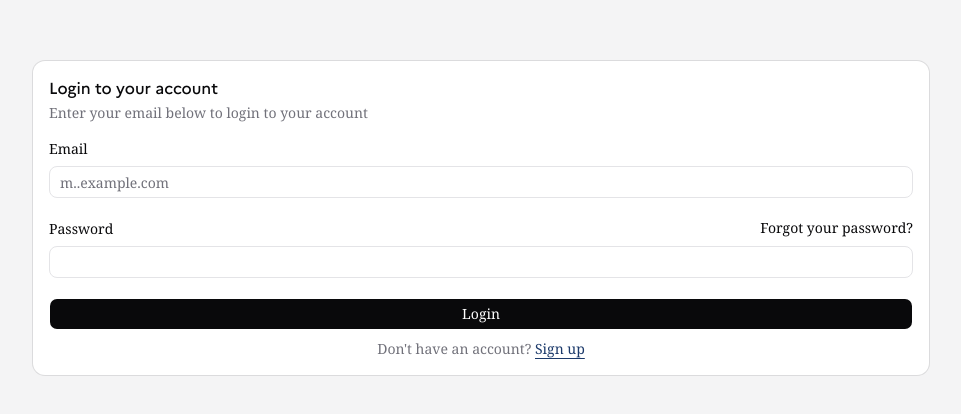
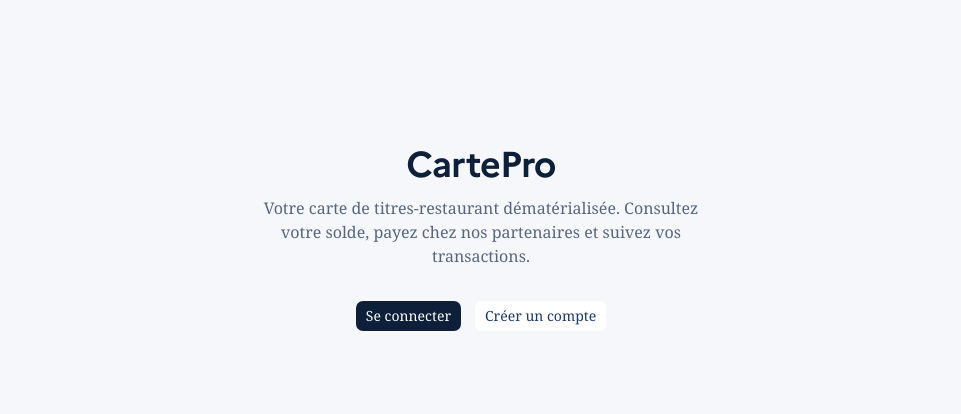
Before and after one commit to Quentin-Epi/CartePro, a React (Vite) app in the folder web/: page / in a window 1280 px wide. Before the commit this address led to /login. Shown: the part 162-576 px from the top of the page, without its empty margins (159-1120 px from the left). Built offline with nearby package versions, Linux system fonts and the light colour scheme.

Commit message:
feat: implement api for login and register

```diff
--- a/web/src/App.tsx
+++ b/web/src/App.tsx
@@ -1,4 +1,7 @@
 import { BrowserRouter, Routes, Route, Navigate } from "react-router-dom"
+import type { ReactNode } from "react"
+import { isLoggedIn } from "./auth"
+import Home from "./pages/home"
 import Login from "./pages/login"
 import Signup from "./pages/signup"
 import PartnerPaymentPage from "./pages/PartnerPages/payment"
@@ -7,17 +10,37 @@ import EmployeeBalancePage from "./pages/EmployeePages/ballance"
 import EmployeePartnersPage from "./pages/EmployeePages/partners"
 import { Header } from "./components/Header"
 
+function RequireAuth({ children }: { children: ReactNode }) {
+  if (!isLoggedIn()) {
+    return <Navigate to="/login" replace />
+  }
+  return <>{children}</>
+}
+
 export default function App() {
   return (
     <BrowserRouter>
       <Routes>
+        <Route path="/" element={<Home />} />
         <Route path="/login" element={<Login />} />
         <Route path="/signup" element={<Signup />} />
-        <Route path="/EmployeePages/payment" element={<><Header /><EmployeePaymentPage /></>} />
-        <Route path="/EmployeePages/balance" element={<><Header /><EmployeeBalancePage /></>} />
-        <Route path="/EmployeePages/partners" element={<><Header /><EmployeePartnersPage /></>} />
-        <Route path="/PartnerPages/payment" element={<><Header /><PartnerPaymentPage /></>} />
-        <Route path="*" element={<><Navigate to="/login" replace /></>} />
+        <Route
+          path="/EmployeePages/payment"
+          element={<RequireAuth><Header /><EmployeePaymentPage /></RequireAuth>}
+        />
+        <Route
+          path="/EmployeePages/balance"
+          element={<RequireAuth><Header /><EmployeeBalancePage /></RequireAuth>}
+        />
+        <Route
+          path="/EmployeePages/partners"
+          element={<RequireAuth><Header /><EmployeePartnersPage /></RequireAuth>}
+        />
+        <Route
+          path="/PartnerPages/payment"
+          element={<RequireAuth><Header /><PartnerPaymentPage /></RequireAuth>}
+        />
+        <Route path="*" element={<><Navigate to="/" replace /></>} />
       </Routes>
     </BrowserRouter>
   )
--- /dev/null
+++ b/web/src/auth.ts
@@ -0,0 +1,39 @@
+// Session utilisateur minimale : on stocke l'UID (+ infos publiques) renvoyé
+// par /auth/login dans le localStorage et on s'en sert comme "token" pour
+// rester connecté entre les visites.
+
+export type AuthUser = {
+  id: string
+  mail: string
+  name: string
+  role?: string
+}
+
+const STORAGE_KEY = "cartepro.user"
+
+export function getUser(): AuthUser | null {
+  try {
+    const raw = localStorage.getItem(STORAGE_KEY)
+    return raw ? (JSON.parse(raw) as AuthUser) : null
+  } catch {
+    return null
+  }
+}
+
+export function setUser(user: AuthUser): void {
+  try {
+    localStorage.setItem(STORAGE_KEY, JSON.stringify(user))
+  } catch {
+  }
+}
+
+export function clearUser(): void {
+  try {
+    localStorage.removeItem(STORAGE_KEY)
+  } catch {
+  }
+}
+
+export function isLoggedIn(): boolean {
+  return getUser() !== null
+}
--- a/web/src/components/Watermark.tsx
+++ b/web/src/components/Watermark.tsx
@@ -13,7 +13,7 @@ export function Watermark({
     <div className="relative w-full overflow-hidden">
       <div
         title={text}
-        className="bg-amber-500/90 text-amber-950 font-bold text-center text-xs md:text-sm py-1.5 px-4 shadow-xs flex items-center justify-center gap-2 border-b border-amber-600/30"
+        className="bg-brand-accent-strong text-white font-bold text-center text-xs md:text-sm py-1.5 px-4 shadow-xs flex items-center justify-center gap-2 border-b border-brand-accent"
       >
         <svg
           xmlns="http://www.w3.org/2000/svg"
@@ -29,7 +29,7 @@ export function Watermark({
             d="M12 9v2m0 4h.01m-6.938 4h13.856c1.54 0 2.502-1.667 1.732-3L13.732 4c-.77-1.333-2.694-1.333-3.464 0L3.34 16c-.77 1.333.192 3 1.732 3z"
           />
         </svg>
-        <span>ENVIRONNEMENT DE SIMULATION — Les montants affichés n&apos;ont aucune valeur légale</span>
+        <span>ENVIRONNEMENT DE SIMULATION — Les montants affichés n'ont aucune valeur légale</span>
       </div>
 
       <div className="relative z-10 w-full">{children}</div>
--- a/web/src/components/login-form.tsx
+++ b/web/src/components/login-form.tsx
@@ -1,5 +1,8 @@
-import { Link } from "react-router-dom"
+import { useState } from "react"
+import { Link, useNavigate } from "react-router-dom"
 import { cn } from "../lib/utils"
+import { api } from "../api"
+import { setUser, type AuthUser } from "../auth"
 import { Button } from "../components/ui/button"
 import {
   Card,
@@ -11,54 +14,101 @@ import {
 import {
   Field,
   FieldDescription,
+  FieldError,
   FieldGroup,
   FieldLabel,
 } from "../components/ui/field"
 import { Input } from "../components/ui/input"
 
+const AFTER_LOGIN_ROUTE = "/EmployeePages/balance"
+
 export function LoginForm({
   className,
   ...props
 }: React.ComponentProps<"div">) {
+  const navigate = useNavigate()
+  const [mail, setMail] = useState("")
+  const [password, setPassword] = useState("")
+  const [error, setError] = useState<string | null>(null)
+  const [loading, setLoading] = useState(false)
+
+  async function handleSubmit(event: React.FormEvent<HTMLFormElement>) {
+    event.preventDefault()
+    setError(null)
+    setLoading(true)
+
+    try {
+      const user = await api<AuthUser>("/auth/login", {
+        method: "POST",
+        headers: { "Content-Type": "application/json" },
+        body: JSON.stringify({ mail, password }),
+      })
+
+      setUser(user)
+      navigate(AFTER_LOGIN_ROUTE, { replace: true })
+    } catch (err) {
+      if (err instanceof Error && err.message.includes("401")) {
+        setError("E-mail ou mot de passe incorrect.")
+      } else {
+        setError("Connexion impossible. Réessayez plus tard.")
+      }
+    } finally {
+      setLoading(false)
+    }
+  }
+
   return (
     <div className={cn("flex flex-col gap-6", className)} {...props}>
       <Card>
         <CardHeader>
-          <CardTitle>Login to your account</CardTitle>
+          <CardTitle>Connexion à votre compte</CardTitle>
           <CardDescription>
-            Enter your email below to login to your account
+            Saisissez votre e-mail pour vous connecter
           </CardDescription>
         </CardHeader>
         <CardContent>
-          <form>
+          <form onSubmit={handleSubmit}>
             <FieldGroup>
               <Field>
-                <FieldLabel htmlFor="email">Email</FieldLabel>
+                <FieldLabel htmlFor="email">Adresse e-mail</FieldLabel>
                 <Input
                   id="email"
                   type="email"
-                  placeholder="m..example.com"
+                  placeholder="jean@exemple.com"
+                  autoComplete="email"
+                  value={mail}
+                  onChange={(e) => setMail(e.target.value)}
                   required
                 />
               </Field>
               <Field>
                 <div className="flex items-center">
-                  <FieldLabel htmlFor="password">Password</FieldLabel>
+                  <FieldLabel htmlFor="password">Mot de passe</FieldLabel>
                   <a
                     href="#"
                     className="ml-auto inline-block text-sm underline-offset-4 hover:underline"
                   >
-                    Forgot your password?
+                    Mot de passe oublié ?
                   </a>
                 </div>
-                <Input id="password" type="password" required />
+                <Input
+                  id="password"
+                  type="password"
+                  autoComplete="current-password"
+                  value={password}
+                  onChange={(e) => setPassword(e.target.value)}
+                  required
+                />
               </Field>
+              {error && <FieldError>{error}</FieldError>}
               <Field>
-                <Button type="submit">Login</Button>
+                <Button type="submit" disabled={loading}>
+                  {loading ? "Connexion…" : "Se connecter"}
+                </Button>
                 <FieldDescription className="text-center">
-                  Don&apos;t have an account?{" "}
+                  Vous n&apos;avez pas de compte ?{" "}
                   <Link to="/signup" className="underline font-medium text-primary">
-                    Sign up
+                    Créer un compte
                   </Link>
                 </FieldDescription>
               </Field>
--- a/web/src/index.css
+++ b/web/src/index.css
@@ -7,8 +7,6 @@
 
 @custom-variant dark (&:where(.dark, .dark *));
 
-/* Marianne — police officielle de l'identité de l'État, chargée localement
-   (voir src/assets/fonts/marianne). Réservée aux titres. */
 @font-face {
   font-family: "Marianne";
   src: url("./assets/fonts/marianne/Marianne-Regular.woff2") format("woff2");
@@ -32,33 +30,38 @@
 }
 
 :root {
+  --c-bleu-principal: #1b3a6b;
+  --c-bleu-fonce: #0e1f3b;
+  --c-blanc: #ffffff;
+  --c-gris-clair: #f4f6f9;
+  --c-accent-1: #b4530f;
+  --c-accent-1-vif: #d96b27;
+  --c-accent-2: #008060;
+
   --background: 0 0% 100%;
-  --foreground: 240 10% 3.9%;
+  --foreground: 217 62% 14%;
   --card: 0 0% 100%;
-  --card-foreground: 240 10% 3.9%;
+  --card-foreground: 217 62% 14%;
   --popover: 0 0% 100%;
-  --popover-foreground: 240 10% 3.9%;
-  /* Bleu institutionnel #1B3A6B — couleur primaire de la charte.
-     Ne jamais l'utiliser en fond de bouton (voir button.tsx). */
+  --popover-foreground: 217 62% 14%;
   --primary: 217 60% 26%;
   --primary-foreground: 0 0% 100%;
-  --secondary: 240 4.8% 95.9%;
-  --secondary-foreground: 240 5.9% 10%;
-  --muted: 240 4.8% 95.9%;
-  --muted-foreground: 240 3.8% 46.1%;
-  --accent: 240 4.8% 95.9%;
-  --accent-foreground: 240 5.9% 10%;
+  --secondary: 216 29% 97%;
+  --secondary-foreground: 217 62% 14%;
+  --muted: 216 29% 97%;
+  --muted-foreground: 217 20% 42%;
+  --accent-foreground: 217 62% 14%;
   --destructive: 0 84.2% 60.2%;
   --destructive-foreground: 0 0% 98%;
-  /* Montants crédités / débités (solde, historique) — distincts de
-     --destructive (réservé aux erreurs). Contraste AA vérifié sur
-     --background (voir brand book : 5.48:1 et 4.83:1). */
-  --positive: 163 94% 24%;
-  --positive-foreground: 0 0% 98%;
+  --positive: 165 100% 25%;
+  --positive-foreground: 0 0% 100%;
   --negative: 0 72% 51%;
   --negative-foreground: 0 0% 98%;
-  --border: 240 5.9% 90%;
-  --input: 240 5.9% 90%;
+  --brand-accent: 25 85% 38%;
+  --brand-accent-foreground: 0 0% 100%;
+  --brand-accent-strong: 23 70% 50%;
+  --border: 216 22% 89%;
+  --input: 216 22% 89%;
   --ring: 217 60% 26%;
   --radius: 0.5rem;
 }
@@ -110,15 +113,25 @@
   --color-positive-foreground: hsl(var(--positive-foreground));
   --color-negative: hsl(var(--negative));
   --color-negative-foreground: hsl(var(--negative-foreground));
+  --color-brand-accent: hsl(var(--brand-accent));
+  --color-brand-accent-foreground: hsl(var(--brand-accent-foreground));
+  --color-brand-accent-strong: hsl(var(--brand-accent-strong));
   --color-border: hsl(var(--border));
   --color-input: hsl(var(--input));
   --color-ring: hsl(var(--ring));
+
+  --color-c-bleu-principal: var(--c-bleu-principal);
+  --color-c-bleu-fonce: var(--c-bleu-fonce);
+  --color-c-blanc: var(--c-blanc);
+  --color-c-gris-clair: var(--c-gris-clair);
+  --color-c-accent-1: var(--c-accent-1);
+  --color-c-accent-1-vif: var(--c-accent-1-vif);
+  --color-c-accent-2: var(--c-accent-2);
 
   --radius-lg: var(--radius);
   --radius-md: calc(var(--radius) - 2px);
   --radius-sm: calc(var(--radius) - 4px);
 
-  /* Charte graphique : Marianne pour les titres, Spectral pour le corps. */
   --font-heading: "Marianne", ui-sans-serif, system-ui, sans-serif;
   --font-body: "Spectral", ui-serif, Georgia, serif;
 }
--- a/web/src/pages/EmployeePages/payment.tsx
+++ b/web/src/pages/EmployeePages/payment.tsx
@@ -9,7 +9,7 @@ export default function EmployeePaymentPage() {
     <Watermark text="SIMULATION PAYMENT">
       <div>
         <main className="m-25 flex items-center justify-center">
-          <div className="p-4 bg-gray-200 rounded-lg shadow-lg">
+          <div className="p-4 bg-c-gris-clair rounded-lg shadow-lg">
             <QRCodeComponent value={url} size={300} />
           </div>
         </main>
--- /dev/null
+++ b/web/src/pages/home.tsx
@@ -0,0 +1,24 @@
+import { Link } from "react-router-dom"
+import { buttonVariants } from "../components/ui/button"
+
+export default function HomePage() {
+  return (
+    <div className="flex min-h-svh flex-col items-center justify-center gap-8 bg-muted p-6 text-center">
+      <div className="flex flex-col gap-3">
+        <h1 className="text-4xl font-bold tracking-tight">CartePro</h1>
+        <p className="max-w-md text-muted-foreground">
+          Votre carte de titres-restaurant dématérialisée. Consultez votre solde,
+          payez chez nos partenaires et suivez vos transactions.
+        </p>
+      </div>
+      <div className="flex flex-col gap-3 sm:flex-row">
+        <Link to="/login" className={buttonVariants()}>
+          Se connecter
+        </Link>
+        <Link to="/signup" className={buttonVariants({ variant: "outline" })}>
+          Créer un compte
+        </Link>
+      </div>
+    </div>
+  )
+}
--- a/web/src/pages/login.tsx
+++ b/web/src/pages/login.tsx
@@ -1,6 +1,12 @@
+import { Navigate } from "react-router-dom"
+import { isLoggedIn } from "../auth"
 import { LoginForm } from "../components/login-form"
 
 export default function LoginPage() {
+  if (isLoggedIn()) {
+    return <Navigate to="/EmployeePages/balance" replace />
+  }
+
   return (
     <div className="flex min-h-svh flex-col bg-muted">
       <div className="flex flex-1 flex-col items-center justify-center p-6 pt-0 md:p-10 md:pt-0">
```
Also changed, not shown: web/src/components/Header.tsx (+23 -8 lines), web/src/pages/EmployeePages/ballance.tsx (+2 -6 lines).
